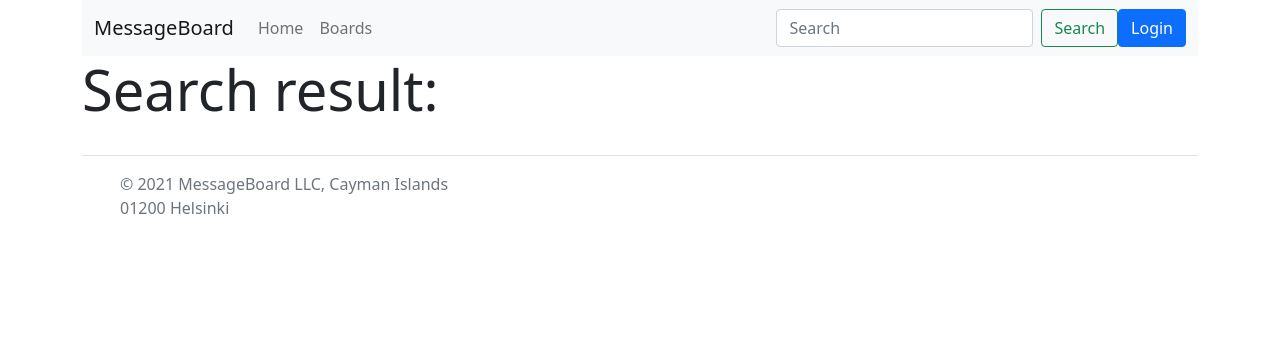
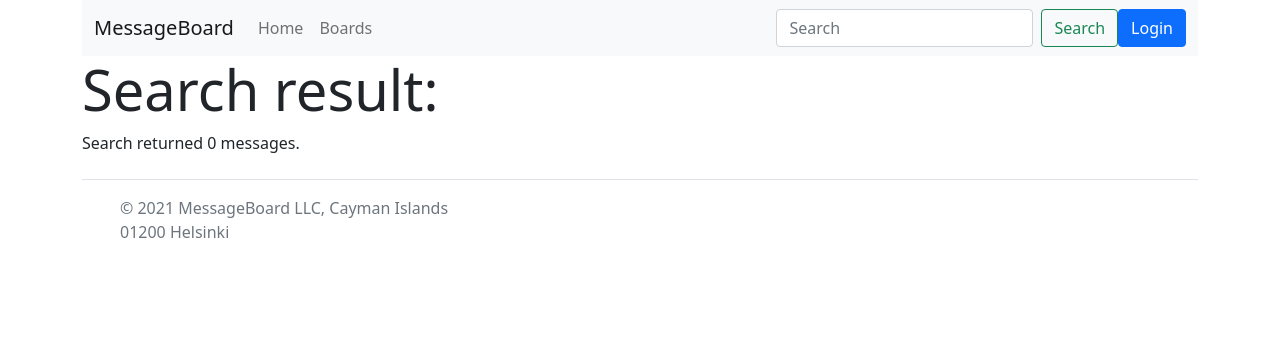
Before and after one commit to rikubrandt/MessageBoard, a Flask app: template templates/result.html in a window 1280 px wide. Shown: the top 356 px of the page. Run offline with Flask 2, Linux system fonts and the light colour scheme; the template is opened without the code that fills it, so the values that code supplies are empty.

Commit message:
Search displays if no messages found

```diff
--- a/app.py
+++ b/app.py
@@ -86,6 +86,7 @@ def boards(name):
     sql = "SELECT * FROM posts WHERE board=(SELECT id FROM boards WHERE name=:name);"
     result = db.session.execute(sql, {"name": name})
     posts = result.fetchall()
+
     return render_template("/board.html", name=name, posts=posts, id=posts[0].board)
 
 @app.route("/post/<id>")
@@ -147,5 +148,4 @@ def result():
     sql = "SELECT m.id, m.post_id, m.user_id, m.content, m.created_at FROM messages as m WHERE content ILIKE :query AND visible = true"
     result = db.session.execute(sql, {"query":"%"+query+"%"})
     messages = result.fetchall()
-    print(messages)
     return render_template("result.html", messages=messages)
--- a/templates/result.html
+++ b/templates/result.html
@@ -14,6 +14,9 @@
 </li>
 {% endfor %}
 </ul>
+{% if messages | length < 1 %}
+    <div>Search returned 0 messages.</div>
+{%endif %}
 {% endblock %}
 
 {% block footer%}
```
